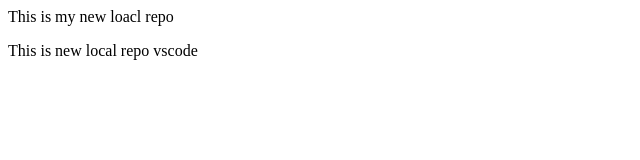
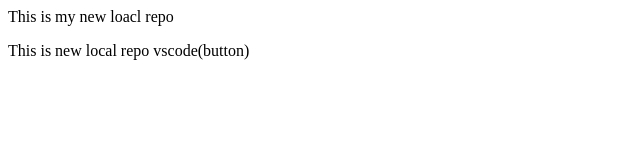
Before and after one commit to murlikrishn177/loaclrepovscode, a plain HTML site: page index.html in a window 1280 px wide. Shown: the full height of the page, 0-640 px from the left. Drawn offline with Linux system fonts and the light colour scheme.

```diff
--- a/index.html
+++ b/index.html
@@ -1,3 +1,3 @@
 <p>This is my new loacl repo</p>
 
-<p>This is new local repo vscode</p>
+<p>This is new local repo vscode(button)</p>
```
